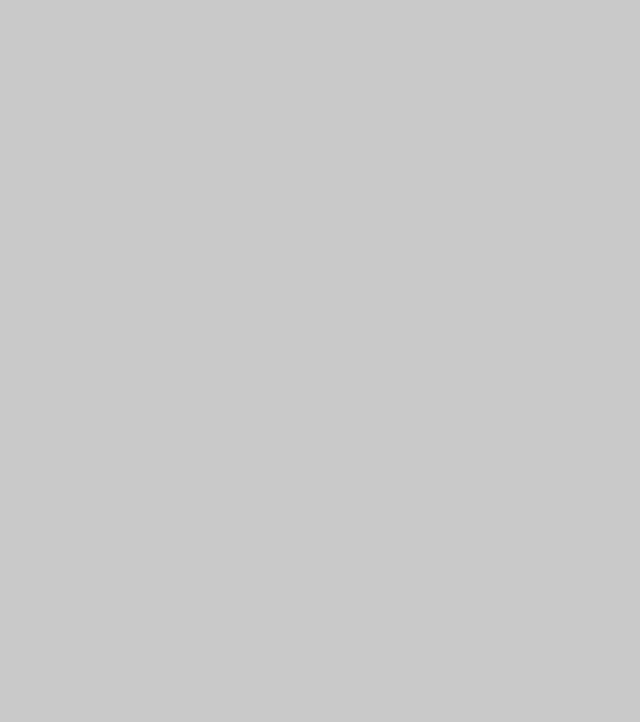
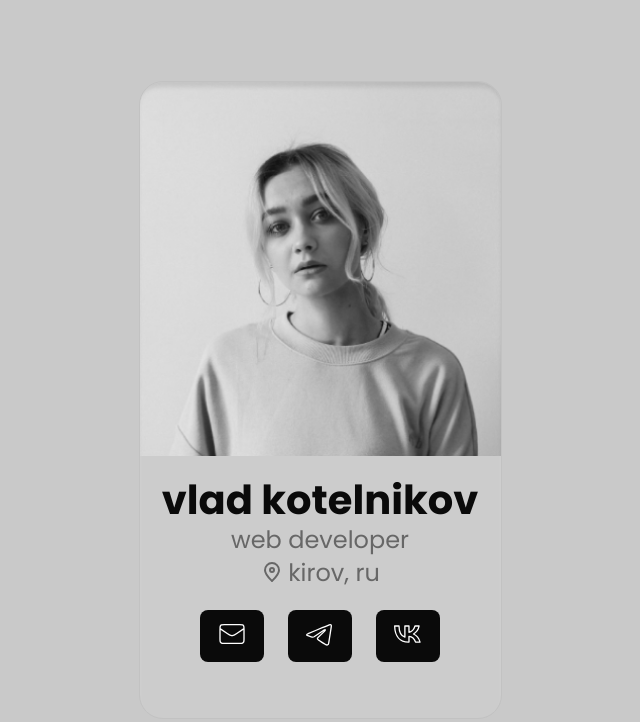
Before and after one commit to kotelnikov-vladislav/vnkot, a website built with Vite: page src/index.html in a window 1280 px wide. Shown: the whole page, without its empty margins (320-960 px from the left). Built offline with nearby package versions, Linux system fonts and the light colour scheme.

Commit message:
main: готова основная верстка

```diff
--- a/package.json
+++ b/package.json
@@ -4,7 +4,7 @@
   "version": "0.0.0",
   "type": "module",
   "scripts": {
-    "dev": "vite",
+    "dev": "vite --host",
     "build": "tsc && vite build",
     "preview": "vite preview"
   },
--- a/src/index.html
+++ b/src/index.html
@@ -3,14 +3,97 @@
 <head>
 	<meta charset="UTF-8" />
 	<meta name="viewport" content="width=device-width, initial-scale=1.0" />
-	<link rel="shortcut icon" href="favicon.svg" type="image/svg">
+	<link rel="shortcut icon" href="/favicon.svg" type="image/svg">
 	<link rel="stylesheet" href="./styles/style.scss">
 	<link rel="stylesheet" href="./assets/fonts/poppins/style.css">
 	<title>vladislav kotelnikov</title>
+	<meta property="og:type" content="website">
+	<meta property="og:title" content="vladislav kotelnikov | web developer">
+	<meta property="og:description" content="Профессиональный веб-разработчик, специализирующийся на полном цикле разработки интерфейсов для браузеров">
+	<meta property="og:url" content="https://vnkot.ru">
+	<meta property="og:image" content="/cover">
+	<!-- Yandex.Metrika counter -->
+	<script type="text/javascript">
+		(function(m, e, t, r, i, k, a) {
+			m[i] = m[i] || function() {
+				(m[i].a = m[i].a || []).push(arguments);
+			};
+			m[i].l = 1 * new Date();
+			for (var j = 0; j < document.scripts.length; j++) {
+				if (document.scripts[j].src === r) {
+					return;
+				}
+			}
+			k = e.createElement(t), a = e.getElementsByTagName(t)[0], k.async = 1, k.src = r, a.parentNode.insertBefore(k, a);
+		})
+		(window, document, 'script', 'https://mc.yandex.ru/metrika/tag.js', 'ym');
+
+		ym(98726161, 'init', {
+			clickmap: true,
+			trackLinks: true,
+			accurateTrackBounce: true,
+		});
+	</script>
 </head>
 <body>
-<div class="wrapper">
-</div>
+<main class="wrapper">
+	<div class="profile">
+		<div class="profile__avatar">
+			<div class="image image--light">
+				<img src="./assets/images/avatar-light.png" alt="Фотография разработчика">
+			</div>
+			<div class="image image--dark">
+				<img src="./assets/images/avatar-dark.png" alt="Фотография разработчика">
+			</div>
+		</div>
+
+		<div class="profile__content">
+			<div class="profile__info">
+				<h1 class="title">vlad kotelnikov</h1>
+
+				<p class="profile__description">web developer</p>
+
+				<div class="profile__location location">
+					<div class="location__icon">
+						<svg width="24px" height="24px" viewBox="0 0 24 24">
+							<path
+								d="M12 21C15.5 17.4 19 14.1764 19 10.2C19 6.22355 15.866 3 12 3C8.13401 3 5 6.22355 5 10.2C5 14.1764 8.5 17.4 12 21Z"
+								stroke-width="2" stroke-linecap="round" stroke-linejoin="round" />
+							<path
+								d="M12 12C13.1046 12 14 11.1046 14 10C14 8.89543 13.1046 8 12 8C10.8954 8 10 8.89543 10 10C10 11.1046 10.8954 12 12 12Z"
+								stroke-width="2" stroke-linecap="round" stroke-linejoin="round" />
+						</svg>
+					</div>
+					<p class="location__text">kirov, ru</p>
+				</div>
+			</div>
+
+			<div class="profile__soc">
+				<a class="soc-link" href="mailto:vlad.kotelnikov1100@mail.ru">
+					<svg width="32" height="32" viewBox="0 0 24 24" fill="none">
+						<path
+							d="M3 8L8.44992 11.6333C9.73295 12.4886 10.3745 12.9163 11.0678 13.0825C11.6806 13.2293 12.3194 13.2293 12.9322 13.0825C13.6255 12.9163 14.2671 12.4886 15.5501 11.6333L21 8M6.2 19H17.8C18.9201 19 19.4802 19 19.908 18.782C20.2843 18.5903 20.5903 18.2843 20.782 17.908C21 17.4802 21 16.9201 21 15.8V8.2C21 7.0799 21 6.51984 20.782 6.09202C20.5903 5.71569 20.2843 5.40973 19.908 5.21799C19.4802 5 18.9201 5 17.8 5H6.2C5.0799 5 4.51984 5 4.09202 5.21799C3.71569 5.40973 3.40973 5.71569 3.21799 6.09202C3 6.51984 3 7.07989 3 8.2V15.8C3 16.9201 3 17.4802 3.21799 17.908C3.40973 18.2843 3.71569 18.5903 4.09202 18.782C4.51984 19 5.07989 19 6.2 19Z"
+							stroke="var(--icon-color)" stroke-linecap="round" stroke-linejoin="round" />
+					</svg>
+				</a>
+				<a class="soc-link" href="https://t.me/manulovicm">
+					<svg width="32" height="32" viewBox="0 0 24 24" fill="none" xmlns="http://www.w3.org/2000/svg">
+						<path
+							d="M3.13399 11.6415C3.13399 11.6415 11.3162 8.29372 14.154 7.11497C15.2417 6.64347 18.9309 5.1346 18.9309 5.1346C18.9309 5.1346 20.6335 4.4746 20.4916 6.0776C20.4442 6.73772 20.0659 9.0481 19.6875 11.5471C19.12 15.0835 18.5051 18.9497 18.5051 18.9497C18.5051 18.9497 18.4106 20.0342 17.6066 20.2228C16.8025 20.4115 15.4782 19.5627 15.2417 19.3741C15.0526 19.2326 11.6946 17.1108 10.465 16.0736C10.1339 15.7907 9.75549 15.2248 10.5122 14.5647C12.2149 13.0088 14.2486 11.0756 15.4782 9.84972C16.0457 9.28385 16.6134 7.9636 14.2486 9.56672C10.8906 11.8771 7.57986 14.0461 7.57986 14.0461C7.57986 14.0461 6.82324 14.5176 5.40436 14.0932C3.98549 13.6688 2.33011 13.1031 2.33011 13.1031C2.33011 13.1031 1.19511 12.3957 3.13424 11.6415H3.13399Z"
+							stroke="var(--icon-color)" />
+					</svg>
+				</a>
+				<a class="soc-link" href="https://vk.com/vladislavnaverno">
+					<svg width="32" height="32" viewBox="0 0 24 24" fill="none" xmlns="http://www.w3.org/2000/svg">
+						<path
+							d="M12.3573 18.0373C5.86133 18.0373 2.15467 13.52 2 6H5.25333C5.36 11.52 7.76 13.856 9.66133 14.3387V6H12.728V10.76C14.6027 10.5547 16.576 8.38667 17.24 6H20.3093C19.7973 8.93867 17.6587 11.1093 16.1387 12C17.6587 12.7227 20.0933 14.6133 21.0187 18.0373H17.648C16.9227 15.7493 15.1147 13.976 12.7307 13.736V18.0373H12.3573Z"
+							stroke="var(--icon-color)" stroke-linecap="round" stroke-linejoin="round" />
+					</svg>
+				</a>
+			</div>
+		</div>
+	</div>
+</main>
 <script src="./scripts/main.ts"></script>
 </body>
 </html>
--- /dev/null
+++ b/src/styles/common/_entities.scss
@@ -0,0 +1,62 @@
+@import "mixins";
+
+.image {
+	&--dark {
+		display: none;
+
+		@media (prefers-color-scheme: dark) {
+			display: block;
+		}
+	}
+
+	&--light {
+		display: block;
+
+		@media (prefers-color-scheme: dark) {
+			display: none;
+		}
+	}
+}
+
+h1.title {
+	font-size: 5rem;
+	font-weight: 700;
+	color: var(--title-color)
+}
+
+.soc-link {
+	display: inline-block;
+
+	padding: 1rem 2rem;
+	border-radius: 1rem;
+
+	fill: none;
+	stroke: var(--icon-color);
+	background-color: var(--btn-bg-color);
+
+	border: none;
+	box-shadow: none;
+
+	cursor: pointer;
+	transition: .3s;
+
+	@include hover-effect {
+		opacity: .5;
+	}
+}
+
+.location {
+	display: flex;
+	align-items: center;
+	gap: .5rem;
+
+	&__icon {
+		fill: none;
+		stroke: currentColor;
+		margin-bottom: -.3rem;
+	}
+
+	&__text {
+
+	}
+}
--- /dev/null
+++ b/src/styles/common/_global.scss
@@ -0,0 +1,16 @@
+html {
+	font-size: 8px; // для rem размеров
+}
+
+.wrapper {
+	--indent: 2rem;
+
+	min-height: calc(100vh - var(--indent) * 2);
+	background-color: var(--main-bg-color);
+
+	font-family: 'Poppins';
+	font-size: 3rem;
+	color: var(--text-color);
+
+	padding: var(--indent);
+}
--- /dev/null
+++ b/src/styles/common/_mixins.scss
@@ -0,0 +1,7 @@
+@mixin hover-effect() {
+	@media (hover: hover) {
+		&:hover {
+			@content;
+		}
+	}
+}
--- a/src/styles/common/_vars.scss
+++ b/src/styles/common/_vars.scss
@@ -1,8 +1,11 @@
 :root {
-	--title-color: #fff;
+	--title-color: #0A0A0A;
 	--text-color: #676767;
 
 	--main-bg-color: #C9C9C9;
+
+	--card-bg-color: #CCCCCC;
+	--card-border-color: #c2c2c2;
 
 	--icon-color: #fff;
 	--btn-bg-color: #0A0A0A;
@@ -12,9 +15,12 @@
 
 @media (prefers-color-scheme: dark) {
 	:root {
-		--title-color: #0A0A0A;
+		--title-color: #fff;
 
 		--main-bg-color: #000000;
+
+		--card-bg-color: #0A0A0A;
+		--card-border-color: #1e1e1e;
 
 		--icon-color: #000;
 		--btn-bg-color: #fff;
--- a/src/styles/style.scss
+++ b/src/styles/style.scss
@@ -1,15 +1,67 @@
 @import "common/reset";
 @import "common/vars";
+@import "common/global";
+@import "common/entities";
 
-html {
-	font-size: 8px; // для rem размеров
+.wrapper {
+	display: grid;
+	place-items: center;
+
+	@media (max-width: 528px) {
+		place-items: center stretch;
+	}
 }
 
-.wrapper {
-	min-height: 100vh;
-	background-color: var(--main-bg-color);
+.profile {
+	display: flex;
+	align-items: center;
+	flex-direction: column;
+	gap: 3rem;
 
-	font-family: 'Poppins';
-	font-size: 3rem;
-	color: var(--text-color);
+	overflow: hidden;
+
+	border-radius: 3rem;
+	box-shadow: var(--inner-shadow);
+	border: 1px solid var(--card-border-color);
+	background-color: var(--card-bg-color);
+
+	&__avatar {
+		width: 100%;
+		aspect-ratio: 1 / 1;
+
+		.image, img {
+			width: 100%;
+			height: 100%;
+			object-fit: cover;
+		}
+	}
+
+	&__content {
+		display: flex;
+		flex-direction: column;
+		align-items: center;
+		gap: 3rem;
+		padding: 0 2rem 7rem 2rem;
+	}
+
+	&__info {
+		text-align: center;
+		display: flex;
+		flex-direction: column;
+		align-items: center;
+		gap: 1rem;
+	}
+
+	&__description {
+
+	}
+
+	&__location {
+
+	}
+
+	&__soc {
+		display: flex;
+		gap: 3rem;
+	}
 }
```
Also changed, not shown: public/favicon.svg, src/assets/images/avatar-dark.png (added), src/assets/images/avatar-light.png (added), src/cover.svg (added).
